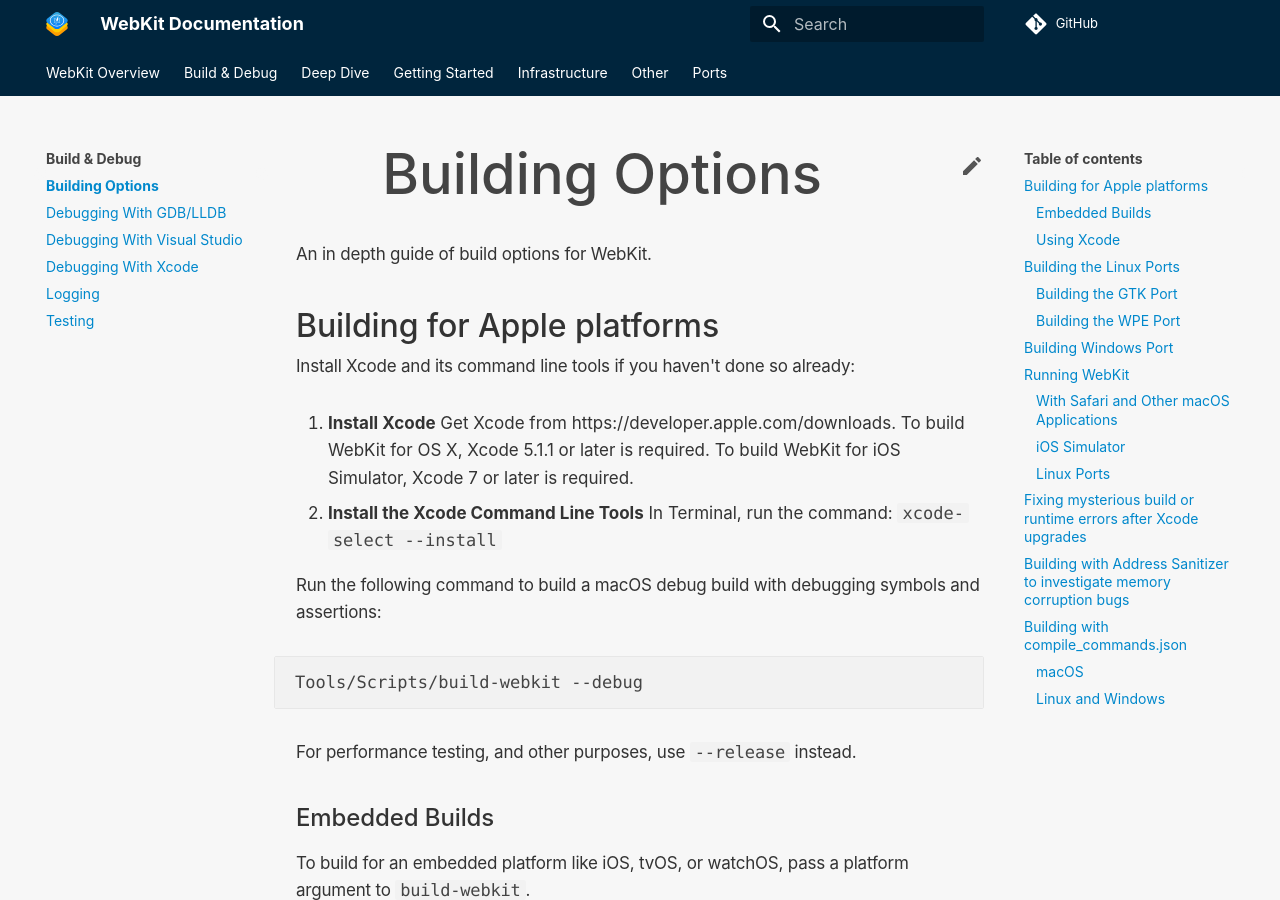
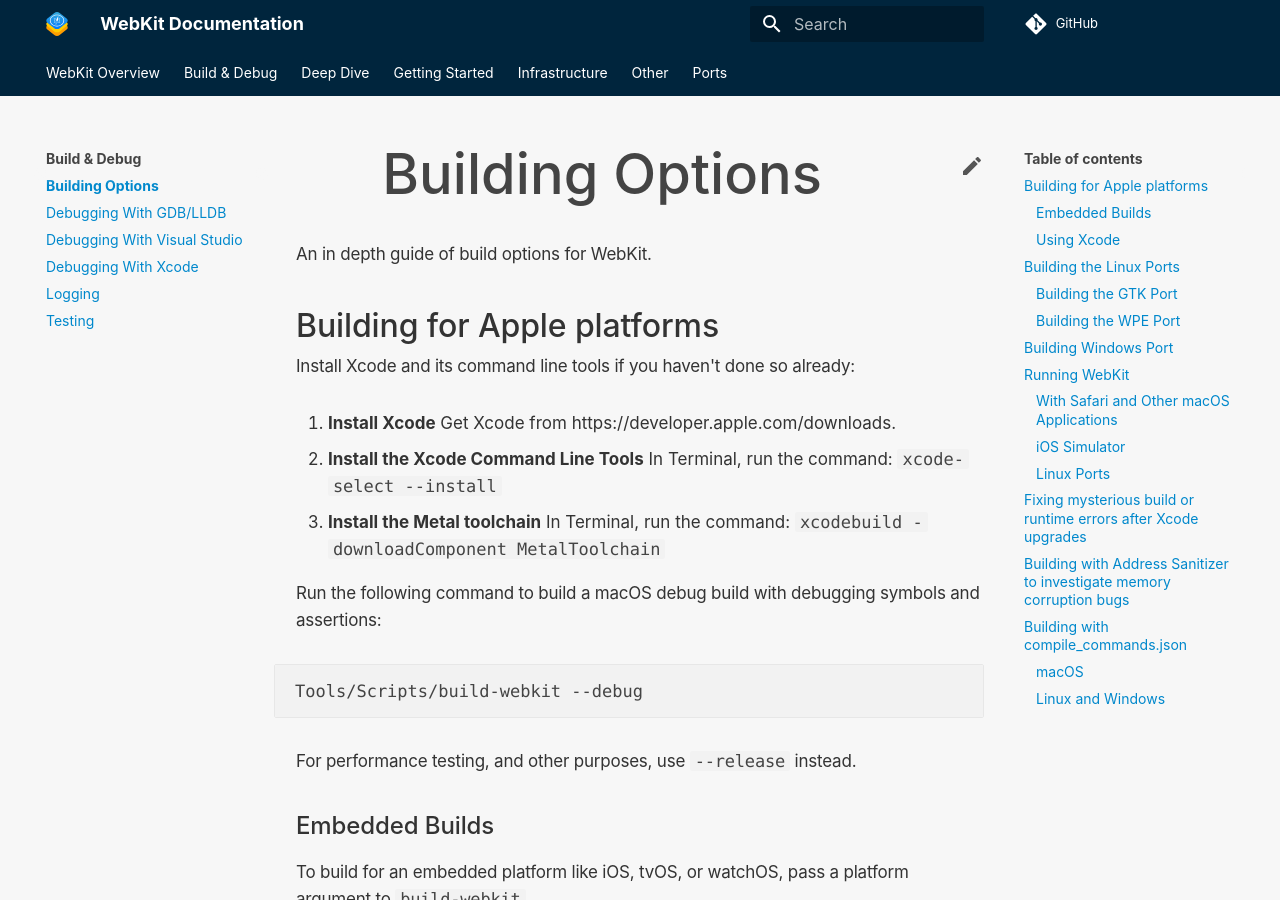
Before and after one commit to WebKit/Documentation, an MkDocs documentation site: the page built from docs/Build & Debug/BuildOptions.md, in a window 1280 px wide and 900 px high. Built offline with MkDocs 1.6.1 and Material for MkDocs 9.7.7, drawn with Linux system fonts in a browser that asks for light colours; comment, search, counter and statistics services are not loaded.

Commit message:
Update Xcode installation instructions in BuildOptions.md
Standardize with Readme.md per review feedback on https://github.com/WebKit/WebKit/pull/61120

```diff
--- a/docs/Build & Debug/BuildOptions.md
+++ b/docs/Build & Debug/BuildOptions.md
@@ -6,8 +6,9 @@ An in depth guide of build options for WebKit.
 
 Install Xcode and its command line tools if you haven't done so already:
 
-1. **Install Xcode** Get Xcode from https://developer.apple.com/downloads. To build WebKit for OS X, Xcode 5.1.1 or later is required. To build WebKit for iOS Simulator, Xcode 7 or later is required.
+1. **Install Xcode** Get Xcode from https://developer.apple.com/downloads.
 2. **Install the Xcode Command Line Tools** In Terminal, run the command: `xcode-select --install`
+3. **Install the Metal toolchain** In Terminal, run the command: `xcodebuild -downloadComponent MetalToolchain`
 
 Run the following command to build a macOS debug build with debugging symbols and assertions:
 
```
